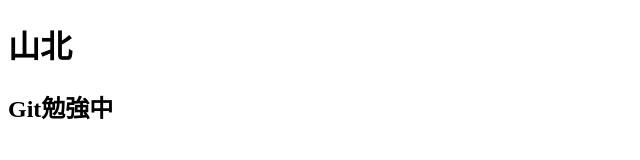
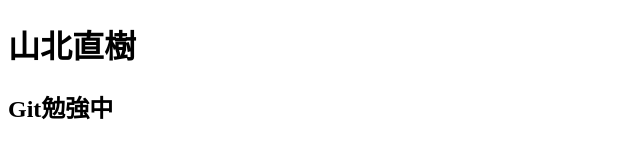
Before and after one commit to yamakita0816/Practice0630, a plain HTML site: page index.html in a window 1280 px wide. Shown: the whole page, without its empty margins (0-640 px from the left). Drawn offline with Linux system fonts and the light colour scheme.

Commit message:
山北直樹に変更しました。

```diff
--- a/index.html
+++ b/index.html
@@ -6,7 +6,7 @@
     <title>山北直樹のHTML</title>
 </head>
 <body>
-    <h1>山北</h1>
+    <h1>山北直樹</h1>
     <h2>Git勉強中</h2>
 </body>
 </html>
```
